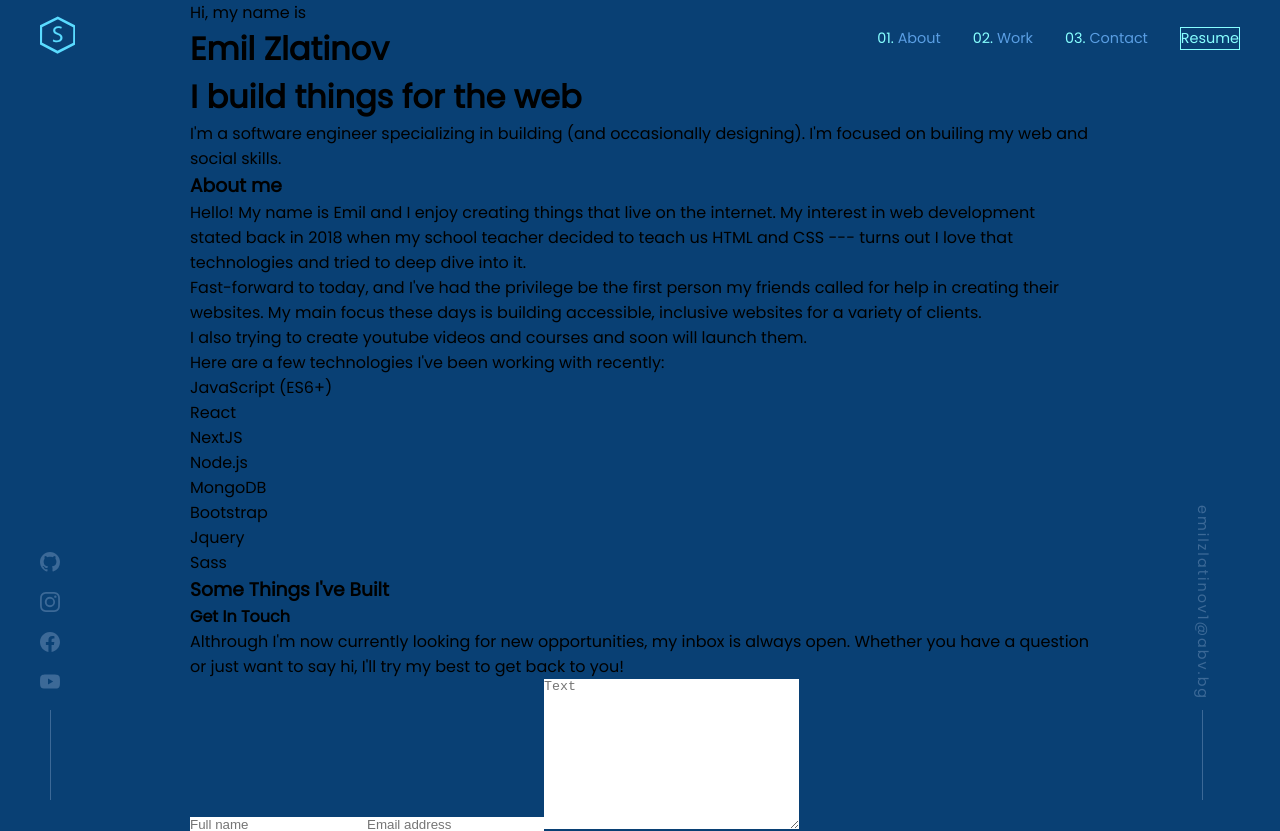
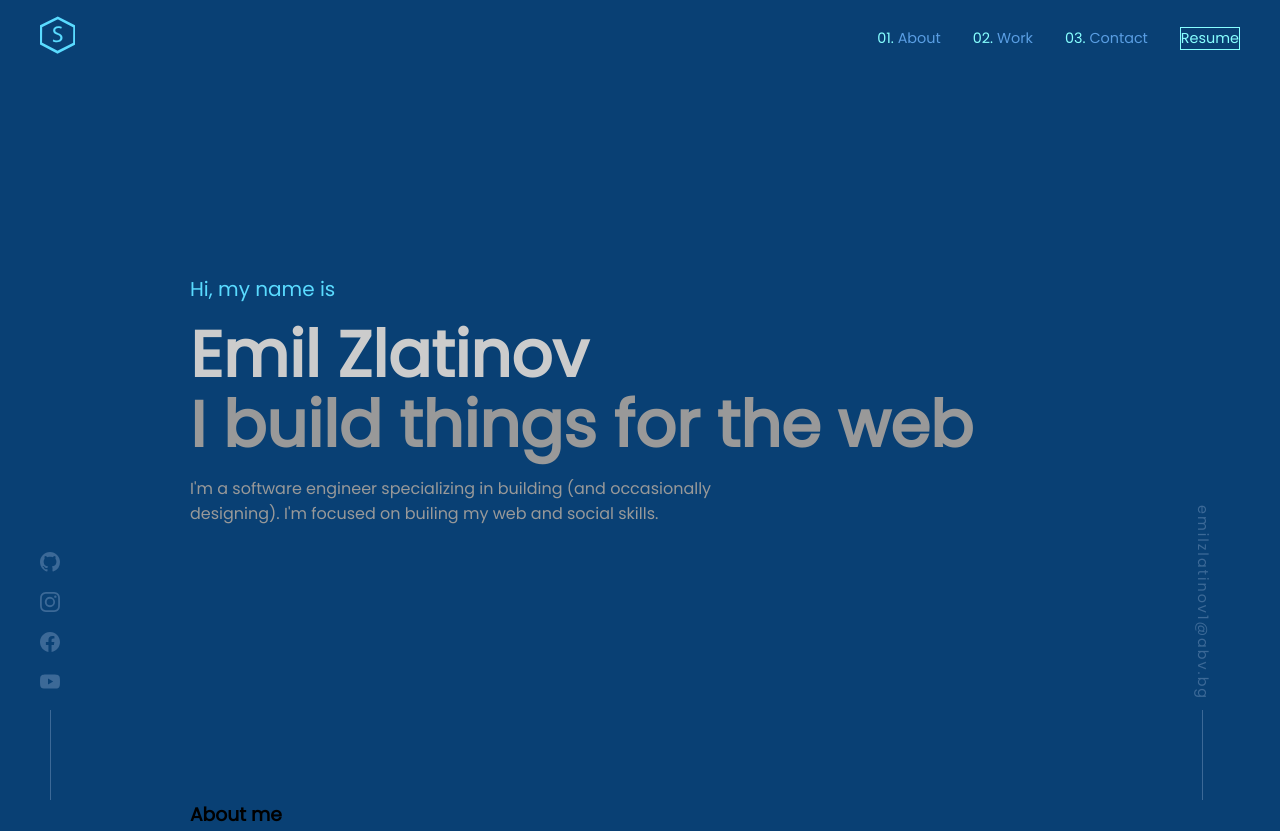
Before and after one commit to StroverIT/portfolio, a React (Create React App) app: page / in a window 1280 px wide. Shown: the top 831 px of the page. Built offline with nearby package versions, Linux system fonts and the light colour scheme.

Commit message:
Adding style to header

```diff
--- a/src/components/header/Header.jsx
+++ b/src/components/header/Header.jsx
@@ -3,11 +3,19 @@ import "./header.css"
 
 export default function Header() {
   return (
-    <header>
-     <p>Hi, my name is</p>
-      <h1>Emil Zlatinov</h1>
-     <h1>I build things for the web</h1>
-     <p>I'm a software engineer specializing in building (and occasionally designing). I'm focused on builing my web and social skills.</p>
+    <header className="d-flex justify-content-center flex-column">
+     <div className="pb-sm-1">
+       <p className="primary-color bigger-text">Hi, my name is</p>
+     </div>
+      <div >
+        <h1 className="title-color big-title">Emil Zlatinov</h1>
+      </div>
+     <div>
+       <h1 className="reading-text-color big-title">I build things for the web</h1>
+     </div>
+     <div className="col-sm-7 mt-sm-1">
+       <p className="reading-text-color ">I'm a software engineer specializing in building (and occasionally designing). I'm focused on builing my web and social skills.</p>
+     </div>
     </header>
   )
 }
--- a/src/components/header/header.css
+++ b/src/components/header/header.css
@@ -0,0 +1,4 @@
+header{
+    min-height:100vh;
+    align-items: flex-start;
+}
```
Also changed, not shown: 1 other file (tests, documents, lock files or other folders).
